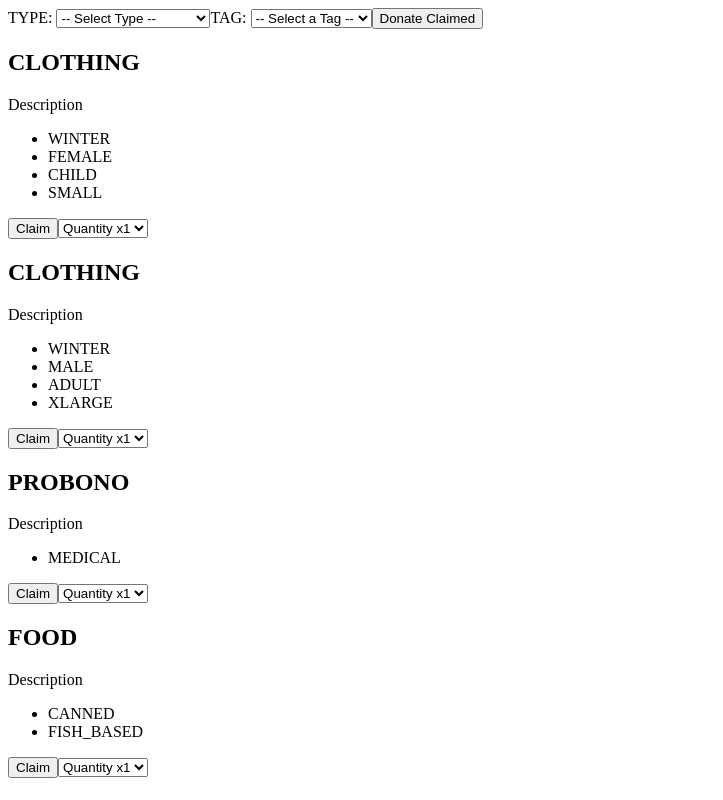
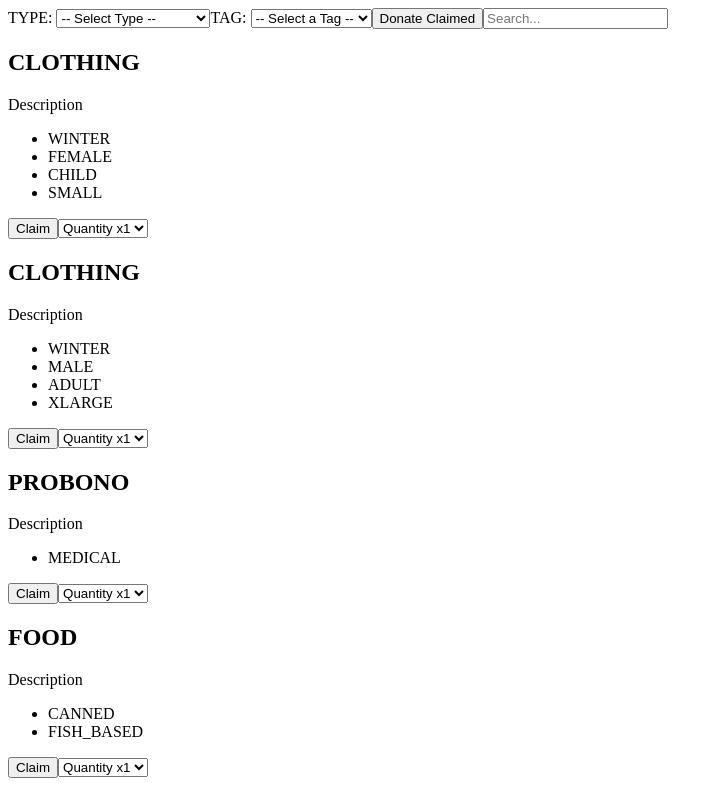
Before and after one commit to GasserElharesy/Elmontakhab, a React (Vite) app in the folder NGO-Website/: page /donate in a window 1280 px wide. Shown: the whole page, without its empty margins (0-723 px from the left). Built offline with nearby package versions, Linux system fonts and the light colour scheme.

Commit message:
Added search part

```diff
--- a/NGO-Website/src/Pages/Donor/RequestBrowserPage/RequestBrowserPage.jsx
+++ b/NGO-Website/src/Pages/Donor/RequestBrowserPage/RequestBrowserPage.jsx
@@ -6,6 +6,7 @@ import { useNavigate } from "react-router-dom";
 function RequestBrowserPage(props) {
   const [type, setType] = useState("ALL");
   const [selectedTag, setSelectedTag] = useState("");
+  const [searchTerm, setSearchTerm] = useState(""); // New search term state
 
   const navigate = useNavigate();
 
@@ -61,14 +62,22 @@ function RequestBrowserPage(props) {
         ))}
       </select>
       <button onClick={handleDonate}>Donate Claimed</button>
+      <input
+        type="text"
+        placeholder="Search..."
+        value={searchTerm}
+        onChange={(e) => setSearchTerm(e.target.value)}
+      />
       {data
         .filter((item) => {
-          return (
-            // Return true if any conditions match
-            type === "ALL" || // Match all if type state is "ALL"
-            (item.type === type && // Match items only if type states matches
-              (!selectedTag || item.tags.includes(selectedTag)))
-          );
+          const matchesType = type === "ALL" || item.type === type;
+          const matchesTag = !selectedTag || item.tags.includes(selectedTag);
+          const matchesSearch =
+            !searchTerm ||
+            item.type.toLowerCase().includes(searchTerm.toLowerCase()) ||
+            item.description.toLowerCase().includes(searchTerm.toLowerCase());
+
+          return matchesType && matchesTag && matchesSearch;
         })
         .map((item, index) => (
           <Request key={index} {...item} onClaim={() => handleClaim(item)} />
```
